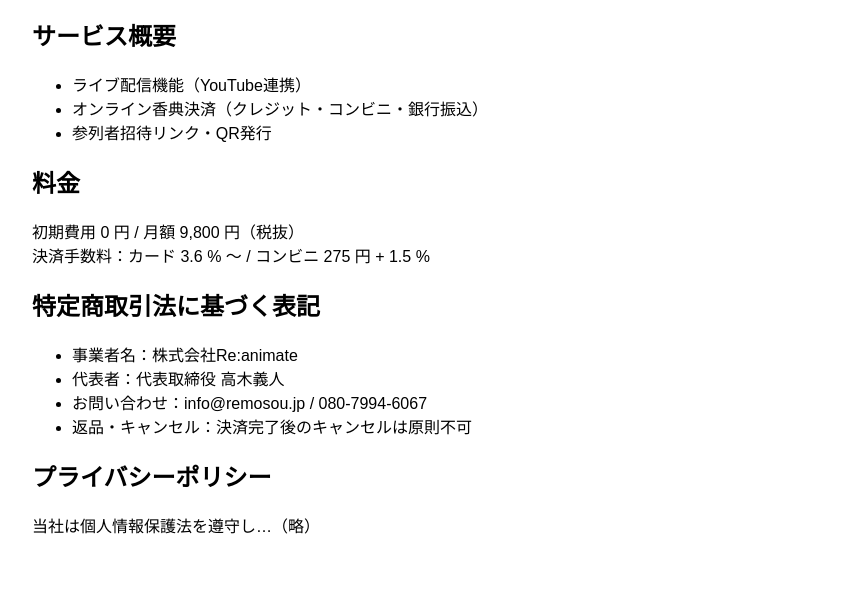
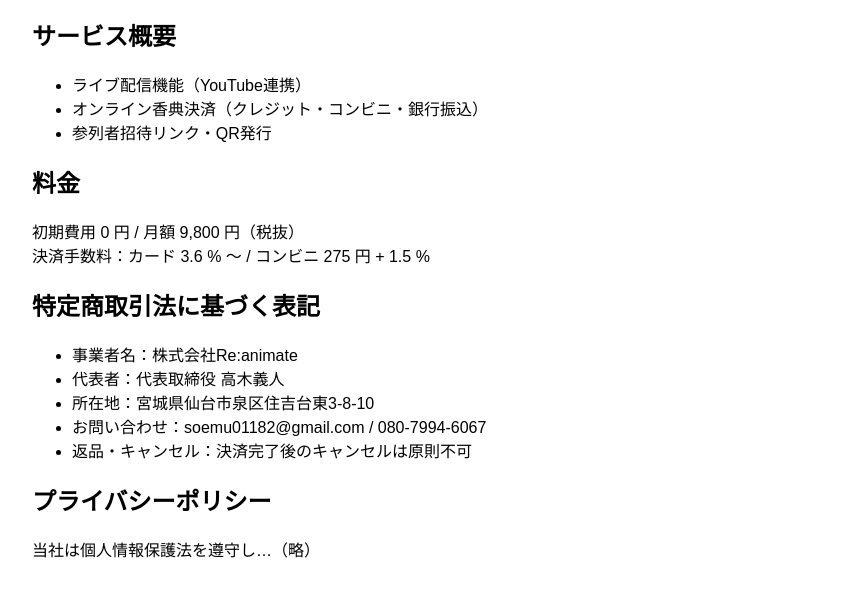
Before and after one commit to remotesougi/remotesougi.github.io, a plain HTML site: page index.html in a window 1280 px wide. Shown: the part 158-754 px from the top of the page, without its empty margins (208-1068 px from the left). Drawn offline with Linux system fonts and the light colour scheme.

Commit message:
Update index.html

```diff
--- a/index.html
+++ b/index.html
@@ -19,7 +19,8 @@
 <ul>
 <li>事業者名：株式会社Re:animate</li>
 <li>代表者：代表取締役 高木義人</li>
-<li>お問い合わせ：info@remosou.jp / 080-7994-6067</li>
+<li>所在地：宮城県仙台市泉区住吉台東3-8-10</li>
+<li>お問い合わせ：soemu01182@gmail.com / 080-7994-6067</li>
 <li>返品・キャンセル：決済完了後のキャンセルは原則不可</li>
 </ul>
 
```
